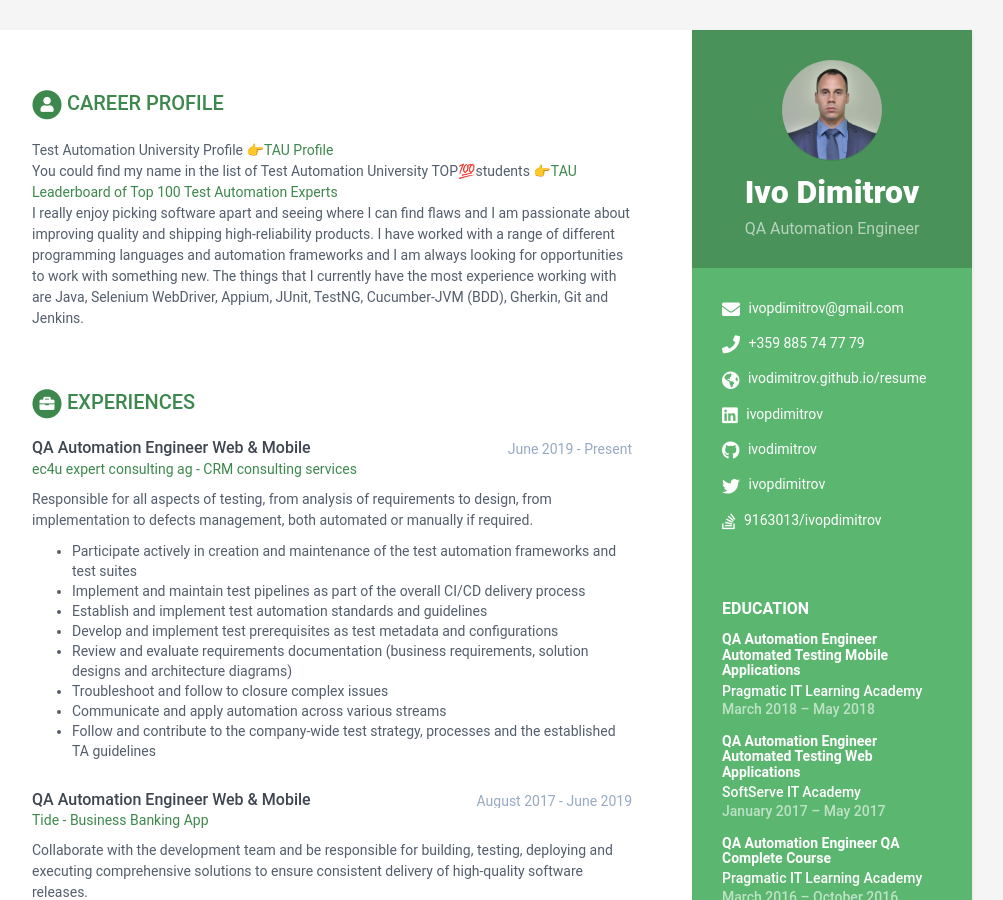
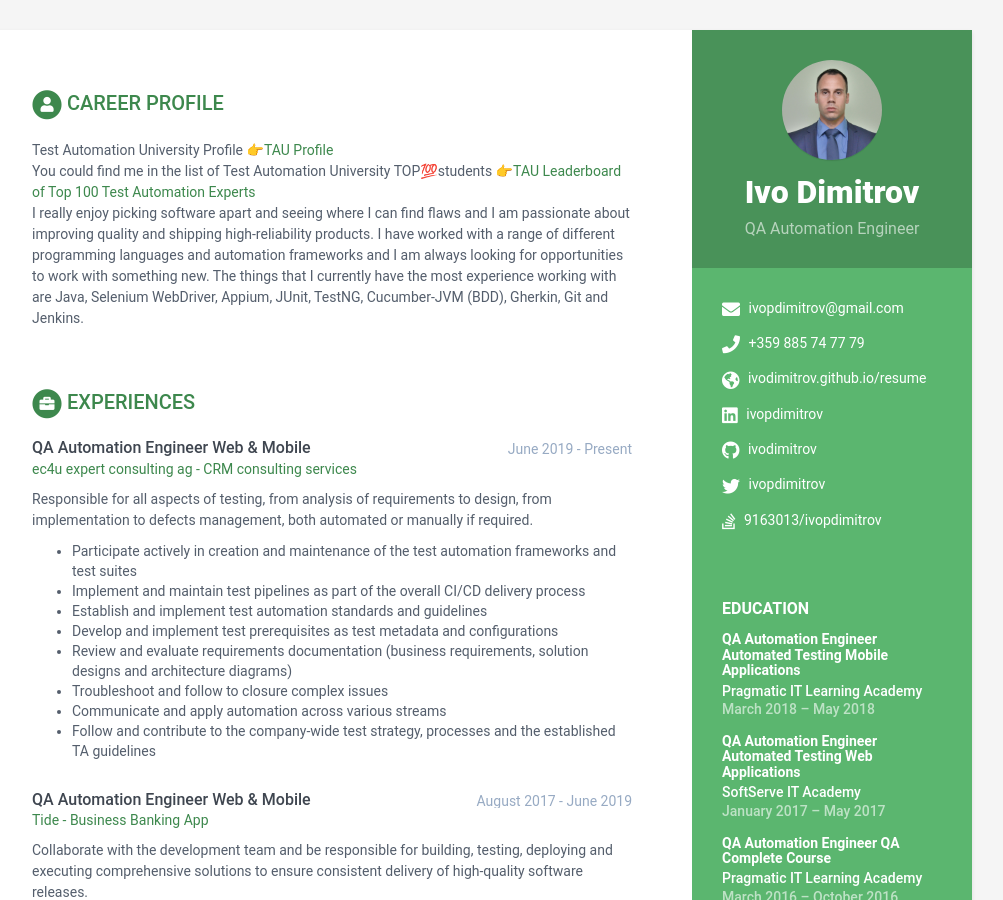
Before and after one commit to ivodimitrov/resume, a Jekyll site: the page built from index.html, in a window 1280 px wide and 900 px high. Shown: the whole window, without its empty margins (168-1171 px from the left). Built offline with Jekyll 4.4.1, drawn with Linux system fonts in a browser that asks for light colours.

```diff
--- a/_data/data.yml
+++ b/_data/data.yml
@@ -42,7 +42,7 @@ career-profile:
   title: Career Profile
   summary: |
     Test Automation University Profile 👉<a target="_blank" href="https://testautomationu.applitools.com/me.html#ivopdimitrov">TAU Profile</a><br />
-    You could find my name in the list of Test Automation University TOP💯students 👉<a target="_blank" href="https://testautomationu.applitools.com/tau100.html">TAU Leaderboard of Top 100 Test Automation Experts</a><br />
+    You could find me in the list of Test Automation University TOP💯students 👉<a target="_blank" href="https://testautomationu.applitools.com/tau100.html">TAU Leaderboard of Top 100 Test Automation Experts</a><br />
     I really enjoy picking software apart and seeing where I can find flaws and I am passionate about improving
     quality and shipping high-reliability products. I have worked with a range of different programming languages
     and automation frameworks and I am always looking for opportunities to work with something new. The things that
```
